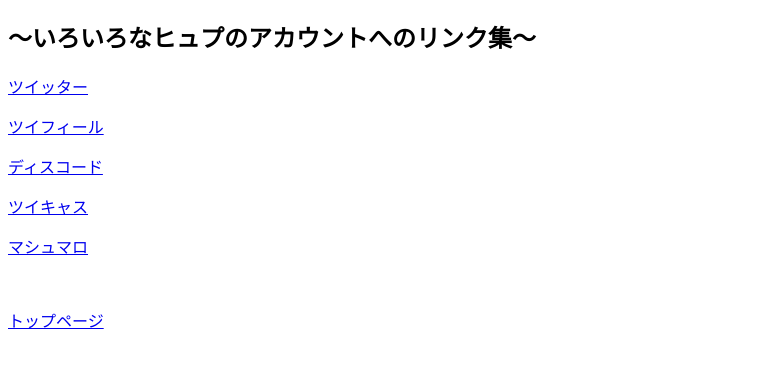
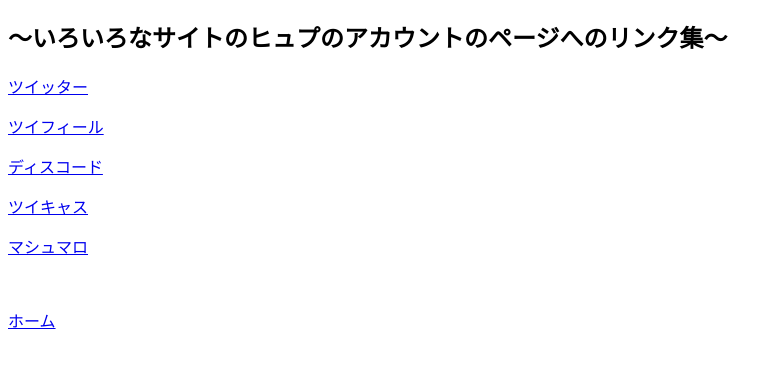
Before and after one commit to hypups/hypups.github.io, a plain HTML site: page links/index.html in a window 1280 px wide. Shown: the part 70-438 px from the top of the page, without its empty margins (0-782 px from the left). Drawn offline with Linux system fonts and the light colour scheme.

Commit message:
Add files via upload

```diff
--- a/links/index.html
+++ b/links/index.html
@@ -2,11 +2,11 @@
 <html>
   <head>
     <meta charset="utf-8">
-    <title>ヒュプのサイト</title>
+    <title>リンク集 | ヒュプのサイト</title>
   </head>
   <body>
     <h1>ヒュプのサイト</h1>
-    <h2>～いろいろなヒュプのアカウントへのリンク集～</h2>
+    <h2>～いろいろなサイトのヒュプのアカウントのページへのリンク集～</h2>
     <p></p>
     <p><a href="http://bit.ly/2GGyEeD">ツイッター</a></p>
     <p><a href="http://bit.ly/2ysnsxE">ツイフィール</a></p>
@@ -14,6 +14,6 @@
     <p><a href="http://bit.ly/2YB2043">ツイキャス</a></p>
     <p><a href="http://bit.ly/2Kb52YH">マシュマロ</a></p>
     <br>
-    <p><a href="../index.html">トップページ</a></p>
+    <p><a href="../index.html">ホーム</a></p>
   </body>
 </html>
```
